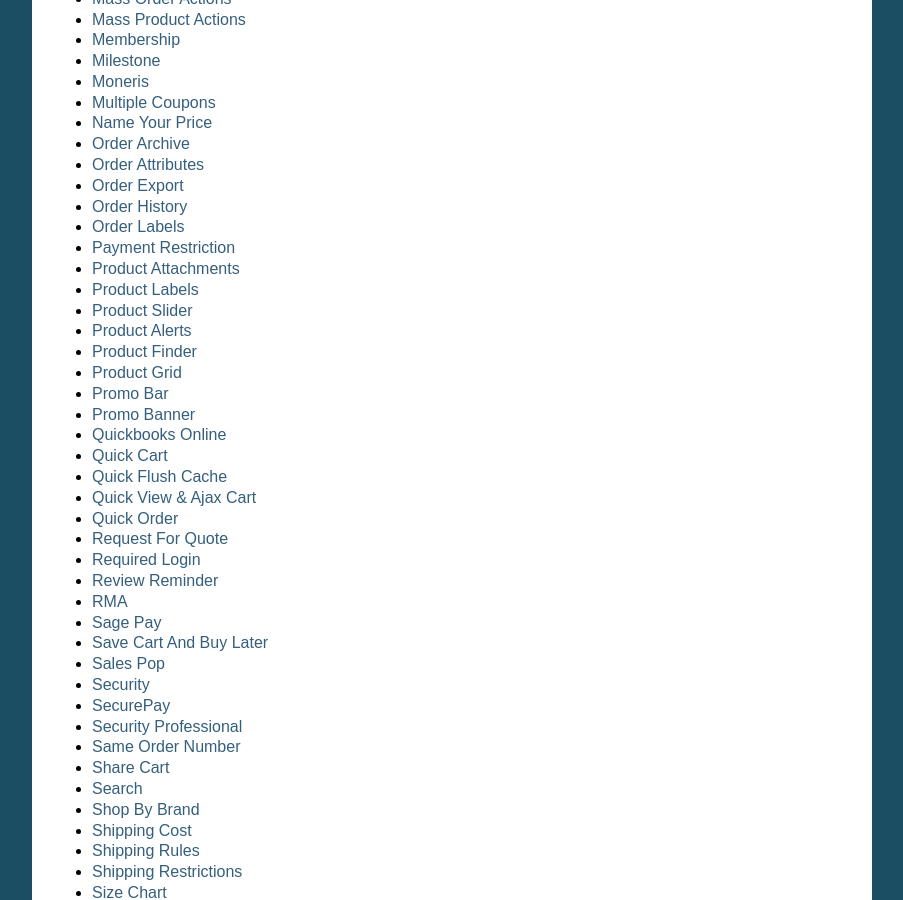
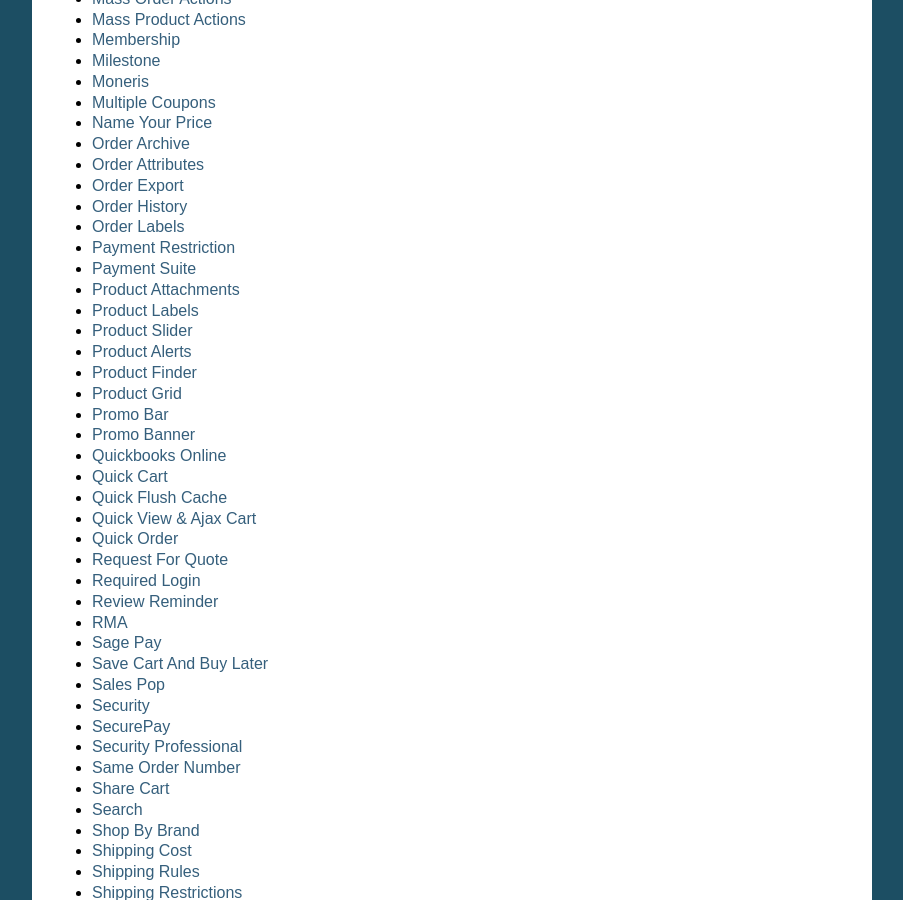
Before and after one commit to magepages/mpdocs, a Sphinx documentation site: the page built from docs/index.rst, in a window 1280 px wide and 900 px high, scrolled down 2127 px. Shown: the whole window, without its empty margins (198-1101 px from the left). Built offline with Sphinx 7.4.7, drawn with Linux system fonts in a browser that asks for light colours; pages that are not in the unit, such as notebooks, are missing from menus.

Commit message:
Update index.rst

```diff
--- a/docs/index.rst
+++ b/docs/index.rst
@@ -117,6 +117,7 @@
    order-history/index
    order-labels/index
    payment-restriction/index
+   payment-suite/index
    product-attachments/index
    product-labels/index
    product-slider-m2/index
```
